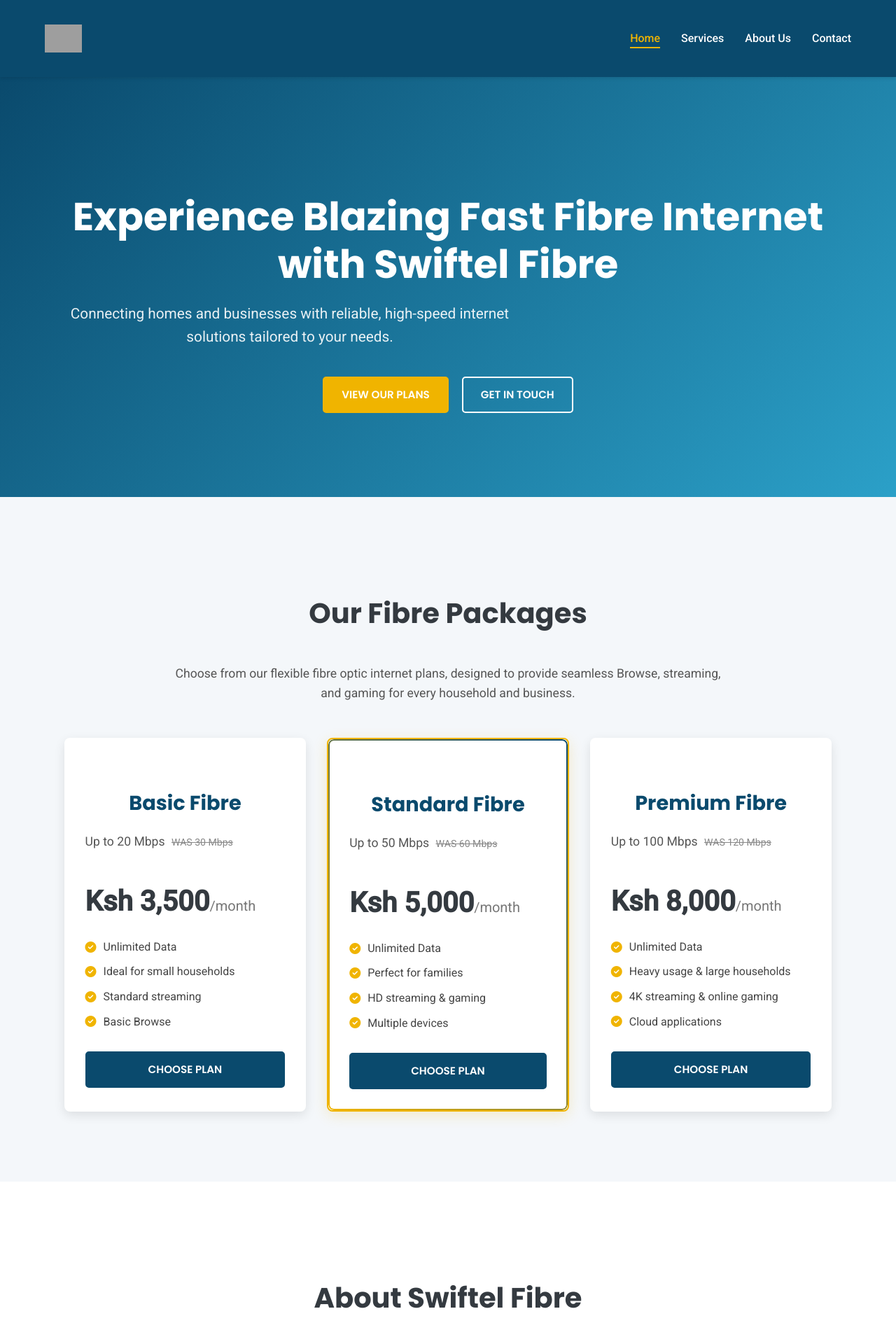
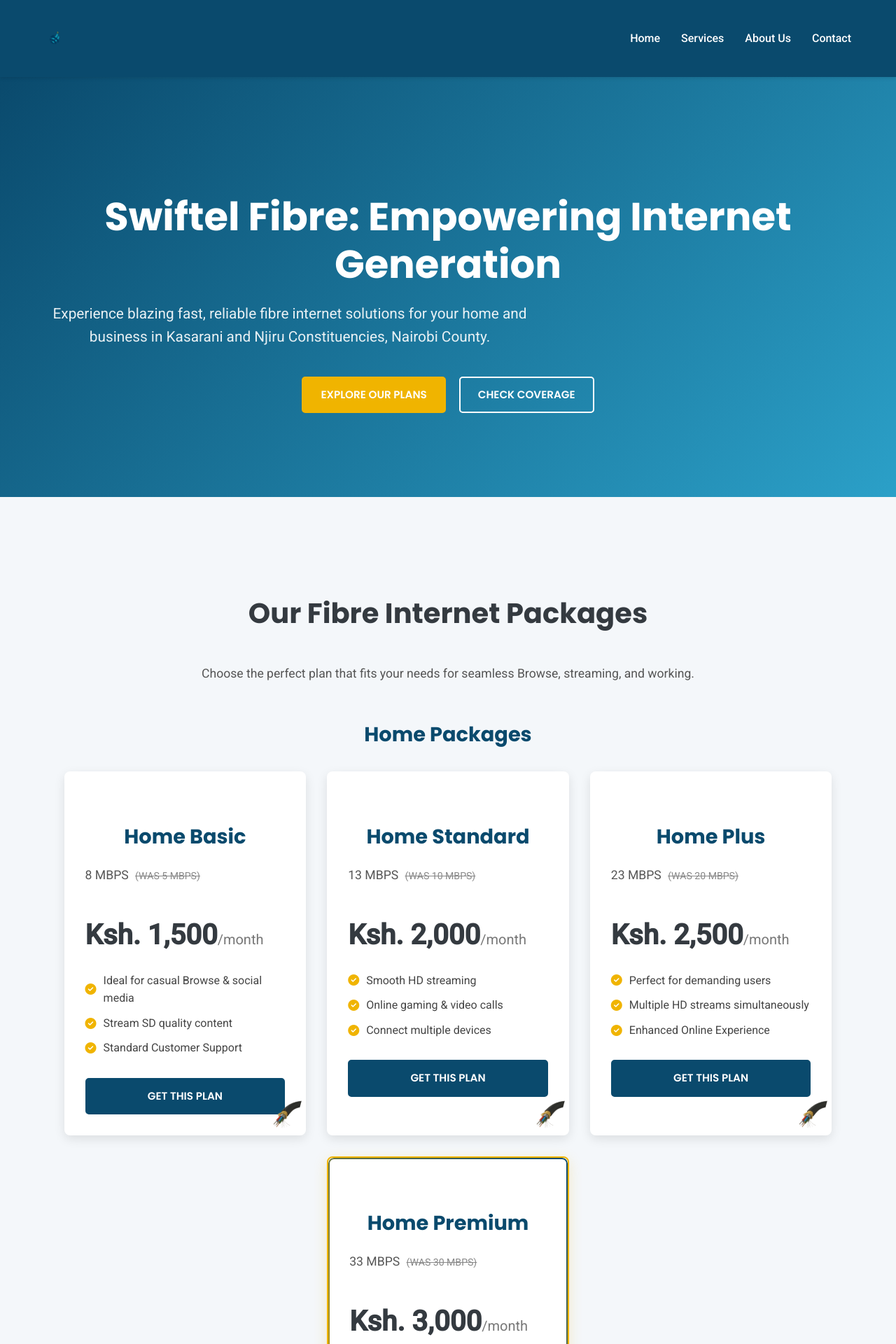
Before and after one commit to swiftel-fibre/swiftel-fibre.github.io, a PHP site: page /pages/index.html in a window 1280 px wide. Shown: the top 1920 px of the page at 70% size. Run offline with PHP 8.4, Linux system fonts and the light colour scheme; grey boxes are pictures that could not be loaded.

Commit message:
commit18

```diff
--- a/css/styles.css
+++ b/css/styles.css
@@ -257,7 +257,7 @@
     text-align: left;
     transition: transform 0.3s ease, box-shadow 0.3s ease;
     position: relative;
-    overflow: hidden; /* Important for the gradient border effect */
+    overflow: hidden; /* Important for the gradient border effect and fibre accent */
 }
 
 /* Gradient Border on Hover for Cards */
@@ -306,31 +306,35 @@
     box-shadow: 0 10px 25px rgba(0,0,0,0.15);
 }
 
-/* Fibre optic accent for cards - THIS IS THE ONE THAT WAS COMMENTED OUT */
-/*
+/* Fibre optic accent for cards - NOW USING AN IMAGE */
 .service-cards .card::after {
-    content: '';
+    content: ''; /* Still needed for pseudo-elements */
     position: absolute;
-    bottom: 0;
-    right: 0;
-    width: 60px;
-    height: 60px;
-    background-image: url('../assets/images/fibre-accents/fibre-cable-accent.png');
-    background-size: contain;
-    background-repeat: no-repeat;
-    background-position: center;
-    z-index: 2;
-    opacity: 0.9;
-    transform: scale(0.9) rotate(15deg);
-    transition: transform 0.3s ease-out, opacity 0.3s ease-out;
-    pointer-events: none;
+    /* --- UPDATED POSITIONING HERE --- */
+    bottom: 0; /* Furthest bottom */
+    right: 0;  /* Furthest right */
+    /* --- END UPDATED POSITIONING --- */
+    width: 60px;  /* Adjust this width based on the actual size you want the image */
+    height: 60px; /* Adjust this height based on the actual size you want the image */
+
+    /* IMPORTANT: Ensure 'fibre-cable-accent.png' is a transparent PNG version of the image */
+    background-image: url('../assets/images/fibre-accents/fibre-cable-accent.png'); /* <-- REPLACE 'fibre-cable-accent.png' with your image file name */
+    background-size: contain; /* Ensures the entire image fits within the defined width/height */
+    background-repeat: no-repeat; /* Prevents the image from repeating */
+    background-position: center; /* Centers the image within its allocated space */
+
+    z-index: 2; /* Ensures it stays above other content if necessary */
+    opacity: 0.9; /* Make it slightly transparent initially */
+    transform: scale(0.9) rotate(15deg); /* Start slightly smaller and angled for dynamic effect */
+    transition: transform 0.3s ease-out, opacity 0.3s ease-out; /* Smooth transitions */
+    pointer-events: none; /* Important: Ensures the pseudo-element doesn't block clicks on card content */
 }
 
+/* Hover effect for the fibre accent */
 .service-cards .card:hover::after {
-    transform: scale(1.05) rotate(20deg);
-    opacity: 1;
+    transform: scale(1.05) rotate(20deg); /* Slightly larger and more rotated on hover */
+    opacity: 1; /* Fully opaque on hover */
 }
-*/
 
 
 .service-cards .card h3 {
@@ -671,10 +675,6 @@
         font-size: 1.1em;
     }
 
-    .btn {
-        margin: 10px; /* Adjust button spacing for grouped buttons */
-    }
-
     .service-cards .card {
         width: 45%; /* Two cards per row on tablets */
     }
--- a/pages/index.html
+++ b/pages/index.html
@@ -4,21 +4,22 @@
     <meta charset="UTF-8">
     <meta name="viewport" content="width=device-width, initial-scale=1.0">
     <title>Swiftel Fibre - Empowering Internet Generation</title>
-    <link rel="icon" type="image/png" href="../logo.png"> <link rel="stylesheet" href="../css/styles.css">
+    <link rel="stylesheet" href="../css/styles.css">
     <link href="https://fonts.googleapis.com/css2?family=Poppins:wght@400;600;700&family=Roboto:wght@400;500&display=swap" rel="stylesheet">
     <link rel="stylesheet" href="../assets/fontawesome/css/all.min.css">
 </head>
 <body>
+
     <header class="main-header">
         <div class="container">
             <div class="logo">
                 <a href="#">
-                    <img src="../assets/images/full-swiftel-logo.png" alt="Swiftel Fibre Logo" class="logo-img">
+                    <img src="../assets/images/logo.png" alt="Swiftel Fibre Logo" class="logo-img">
                 </a>
             </div>
             <nav class="main-nav">
                 <ul>
-                    <li><a href="#home" class="active">Home</a></li>
+                    <li><a href="#home">Home</a></li>
                     <li><a href="#services">Services</a></li>
                     <li><a href="about.html">About Us</a></li> <li><a href="#contact">Contact</a></li>
                 </ul>
@@ -26,126 +27,196 @@
         </div>
     </header>
 
-    <main>
-        <section class="hero-section" id="home">
+    <section id="home" class="hero-section">
         <div class="container">
-                <h1>Experience Blazing Fast Fibre Internet with Swiftel Fibre</h1>
-                <p>Connecting homes and businesses with reliable, high-speed internet solutions tailored to your needs.</p>
-                <div class="hero-buttons">
-                    <a href="#services" class="btn primary-btn">View Our Plans</a>
-                    <a href="#contact" class="btn secondary-btn">Get in Touch</a>
-                </div>
+            <h1>Swiftel Fibre: Empowering Internet Generation</h1>
+            <p>Experience blazing fast, reliable fibre internet solutions for your home and business in Kasarani and Njiru Constituencies, Nairobi County.</p>
+            <a href="#services" class="btn primary-btn">Explore Our Plans</a>
+            <a href="#contact" class="btn secondary-btn">Check Coverage</a>
         </div>
     </section>
 
-        <section class="services-section" id="services">
+    <section id="services" class="services-section">
         <div class="container">
-                <h2>Our Fibre Packages</h2>
-                <p class="section-description">
-                    Choose from our flexible fibre optic internet plans, designed to provide seamless Browse, streaming, and gaming for every household and business.
-                </p>
+            <h2>Our Fibre Internet Packages</h2>
+            <p class="section-description">Choose the perfect plan that fits your needs for seamless Browse, streaming, and working.</p>
 
+            <h3>Home Packages</h3>
             <div class="service-cards">
                 <div class="card">
-                        <h3>Basic Fibre</h3>
-                        <p class="speed">Up to 20 Mbps <span class="was-speed">WAS 30 Mbps</span></p>
-                        <p class="price">Ksh 3,500<span>/month</span></p>
+                    <h3>Home Basic</h3>
+                    <p class="speed">8 MBPS <span class="was-speed">(WAS 5 MBPS)</span></p>
+                    <p class="price">Ksh. 1,500<span>/month</span></p>
                     <ul>
-                            <li><i class="fas fa-check-circle"></i> Unlimited Data</li>
-                            <li><i class="fas fa-check-circle"></i> Ideal for small households</li>
-                            <li><i class="fas fa-check-circle"></i> Standard streaming</li>
-                            <li><i class="fas fa-check-circle"></i> Basic Browse</li>
+                        <li><i class="fas fa-check-circle"></i> Ideal for casual Browse & social media</li>
+                        <li><i class="fas fa-check-circle"></i> Stream SD quality content</li>
+                        <li><i class="fas fa-check-circle"></i> Standard Customer Support</li>
                     </ul>
-                        <a href="#" class="btn card-btn">Choose Plan</a>
+                    <a href="#contact" class="btn card-btn">Get This Plan</a>
+                </div>
+
+                <div class="card">
+                    <h3>Home Standard</h3>
+                    <p class="speed">13 MBPS <span class="was-speed">(WAS 10 MBPS)</span></p>
+                    <p class="price">Ksh. 2,000<span>/month</span></p>
+                    <ul>
+                        <li><i class="fas fa-check-circle"></i> Smooth HD streaming</li>
+                        <li><i class="fas fa-check-circle"></i> Online gaming & video calls</li>
+                        <li><i class="fas fa-check-circle"></i> Connect multiple devices</li>
+                    </ul>
+                    <a href="#contact" class="btn card-btn">Get This Plan</a>
+                </div>
+
+                <div class="card">
+                    <h3>Home Plus</h3>
+                    <p class="speed">23 MBPS <span class="was-speed">(WAS 20 MBPS)</span></p>
+                    <p class="price">Ksh. 2,500<span>/month</span></p>
+                    <ul>
+                        <li><i class="fas fa-check-circle"></i> Perfect for demanding users</li>
+                        <li><i class="fas fa-check-circle"></i> Multiple HD streams simultaneously</li>
+                        <li><i class="fas fa-check-circle"></i> Enhanced Online Experience</li>
+                    </ul>
+                    <a href="#contact" class="btn card-btn">Get This Plan</a>
                 </div>
 
                 <div class="card featured">
-                        <h3>Standard Fibre</h3>
-                        <p class="speed">Up to 50 Mbps <span class="was-speed">WAS 60 Mbps</span></p>
-                        <p class="price">Ksh 5,000<span>/month</span></p>
+                    <h3>Home Premium</h3>
+                    <p class="speed">33 MBPS <span class="was-speed">(WAS 30 MBPS)</span></p>
+                    <p class="price">Ksh. 3,000<span>/month</span></p>
                     <ul>
-                            <li><i class="fas fa-check-circle"></i> Unlimited Data</li>
-                            <li><i class="fas fa-check-circle"></i> Perfect for families</li>
-                            <li><i class="fas fa-check-circle"></i> HD streaming & gaming</li>
-                            <li><i class="fas fa-check-circle"></i> Multiple devices</li>
+                        <li><i class="fas fa-check-circle"></i> Ultimate home connectivity</li>
+                        <li><i class="fas fa-check-circle"></i> Ideal for remote work & 4K streaming</li>
+                        <li><i class="fas fa-check-circle"></i> Priority Support & Installation</li>
                     </ul>
-                        <a href="#" class="btn card-btn">Choose Plan</a>
+                    <a href="#contact" class="btn card-btn">Get This Plan</a>
+                </div>
+            </div>
+
+            <h3 style="margin-top: 60px;">Business Packages (Dedicated FUP)</h3>
+            <div class="service-cards">
+                <div class="card">
+                    <h3>Business Standard</h3>
+                    <p class="speed">23 MBPS <span class="was-speed">(WAS 20 MBPS)</span></p>
+                    <p class="price">Ksh. 5,000<span>/month</span></p>
+                    <ul>
+                        <li><i class="fas fa-check-circle"></i> Reliable connectivity for small offices</li>
+                        <li><i class="fas fa-check-circle"></i> VoIP & cloud applications</li>
+                        <li><i class="fas fa-check-circle"></i> Dedicated Business Line</li>
+                    </ul>
+                    <a href="#contact" class="btn card-btn">Get a Quote</a>
+                </div>
+
+                <div class="card featured">
+                    <h3>Business Pro</h3>
+                    <p class="speed">33 MBPS <span class="was-speed">(WAS 30 MBPS)</span></p>
+                    <p class="price">Ksh. 8,000<span>/month</span></p>
+                    <ul>
+                        <li><i class="fas fa-check-circle"></i> High-performance for growing businesses</li>
+                        <li><i class="fas fa-check-circle"></i> Seamless data transfers</li>
+                        <li><i class="fas fa-check-circle"></i> 24/7 Priority Business Support</li>
+                    </ul>
+                    <a href="#contact" class="btn card-btn">Get a Quote</a>
                 </div>
 
                 <div class="card">
-                        <h3>Premium Fibre</h3>
-                        <p class="speed">Up to 100 Mbps <span class="was-speed">WAS 120 Mbps</span></p>
-                        <p class="price">Ksh 8,000<span>/month</span></p>
+                    <h3>Business Elite</h3>
+                    <p class="speed">43 MBPS <span class="was-speed">(WAS 40 MBPS)</span></p>
+                    <p class="price">Ksh. 10,000<span>/month</span></p>
                     <ul>
-                            <li><i class="fas fa-check-circle"></i> Unlimited Data</li>
-                            <li><i class="fas fa-check-circle"></i> Heavy usage & large households</li>
-                            <li><i class="fas fa-check-circle"></i> 4K streaming & online gaming</li>
-                            <li><i class="fas fa-check-circle"></i> Cloud applications</li>
+                        <li><i class="fas fa-check-circle"></i> Robust connectivity for medium-sized enterprises</li>
+                        <li><i class="fas fa-check-circle"></i> Critical operations & large teams</li>
+                        <li><i class="fas fa-check-circle"></i> Enhanced Security Protocols</li>
                     </ul>
-                        <a href="#" class="btn card-btn">Choose Plan</a>
+                    <a href="#contact" class="btn card-btn">Get a Quote</a>
+                </div>
+
+                <div class="card">
+                    <h3>Business Ultimate</h3>
+                    <p class="speed">63 MBPS <span class="was-speed">(WAS 60 MBPS)</span></p>
+                    <p class="price">Ksh. 12,000<span>/month</span></p>
+                    <ul>
+                        <li><i class="fas fa-check-circle"></i> Enterprise-grade internet</li>
+                        <li><i class="fas fa-check-circle"></i> Maximize productivity for large organizations</li>
+                        <li><i class="fas fa-check-circle"></i> Dedicated Account Manager</li>
+                    </ul>
+                    <a href="#contact" class="btn card-btn">Get a Quote</a>
                 </div>
             </div>
         </div>
     </section>
 
-        <section class="about-section">
+    <section id="contact" class="contact-section">
         <div class="container">
-                <h2>About Swiftel Fibre</h2>
-                <p class="section-description">
-                    Swiftel Fibre is a leading internet service provider dedicated to delivering reliable, high-speed fibre optic internet to homes and businesses. We are committed to providing seamless connectivity and exceptional customer service.
-                </p>
-                <a href="about.html" class="btn primary-btn">Learn More About Us</a>
-            </div>
-        </section>
-
-        <section class="contact-section" id="contact">
-            <div class="container">
-                <h2>Contact Us</h2>
-                <p class="section-description">
-                    Have questions or need assistance? Reach out to us, and our team will be happy to help.
-                </p>
+            <h2>Get in Touch with Swiftel Fibre</h2>
+            <p class="section-description">We'd love to hear from you! Fill out the form below or use our direct contact details.</p>
 
             <div class="contact-content">
                 <div class="contact-info">
-                        <h3>Get in Touch</h3>
-                        <p><i class="fas fa-map-marker-alt"></i> 123 Fibre Optic Avenue, Nairobi, Kenya</p>
-                        <p><i class="fas fa-phone"></i> +254 7XX XXX XXX</p>
-                        <p><i class="fas fa-envelope"></i> info@swiftelfibre.co.ke</p>
+                    <p><i class="fas fa-phone-alt"></i> Office No: +254 111 250 055</p>
+                    <p><i class="fas fa-envelope"></i> Email: swiftytelk@gmail.com</p>
+                    <p><i class="fas fa-map-marker-alt"></i> Coverage: Kasarani & Njiru Constituencies, Nairobi County</p>
                     <div class="contact-social-links">
-                            <a href="#" aria-label="Facebook"><i class="fab fa-facebook-f"></i></a>
-                            <a href="#" aria-label="Twitter"><i class="fab fa-twitter"></i></a>
-                            <a href="#" aria-label="LinkedIn"><i class="fab fa-linkedin-in"></i></a>
-                            <a href="#" aria-label="Instagram"><i class="fab fa-instagram"></i></a>
+                        <a href="mailto:swiftytelk@gmail.com" target="_blank" aria-label="Email"><i class="fas fa-envelope"></i></a>
+                        <a href="https://instagram.com/swiftel.fibre" target="_blank" aria-label="Instagram"><i class="fab fa-instagram"></i></a>
+                        <a href="https://wa.me/254111250055" target="_blank" aria-label="WhatsApp"><i class="fab fa-whatsapp"></i></a>
+                        <a href="https://facebook.com/Geoffreynganga.co.ke" target="_blank" aria-label="Facebook"><i class="fab fa-facebook-f"></i></a>
+                        <a href="https://tiktok.com/@swiftel.fibre" target="_blank" aria-label="TikTok"><i class="fab fa-tiktok"></i></a>
                     </div>
                 </div>
 
                 <div class="contact-form">
-                        <h3>Send us a Message</h3>
-                        <form action="#" method="POST">
+                    <form id="contactForm" action="https://formspree.io/f/YOUR_FORMSPREE_ENDPOINT" method="POST">
                         <div class="form-group">
-                                <label for="name">Name</label>
+                            <label for="name">Your Name:</label>
                             <input type="text" id="name" name="name" required>
                         </div>
                         <div class="form-group">
-                                <label for="email">Email</label>
-                                <input type="email" id="email" name="email" required>
+                            <label for="email">Your Email:</label>
+                            <input type="email" id="email" name="_replyto" required>
                         </div>
                         <div class="form-group">
-                                <label for="message">Message</label>
+                            <label for="subject">Subject:</label>
+                            <input type="text" id="subject" name="subject" required>
+                        </div>
+                        <div class="form-group">
+                            <label for="message">Your Message:</label>
                             <textarea id="message" name="message" rows="5" required></textarea>
                         </div>
+                        <input type="hidden" name="_redirect" value="https://swiftel-fibre.github.io/pages/index.html?success=true#contact">
                         <button type="submit" class="btn primary-btn">Send Message</button>
                     </form>
                 </div>
             </div>
         </div>
     </section>
-    </main>
 
     <footer class="main-footer">
         <div class="container">
-            <p>&copy; 2023 Swiftel Fibre. All rights reserved.</p>
+            <p>&copy; <span id="current-year"></span> Swiftel Fibre. All rights reserved.</p>
             </div>
     </footer>
+
+    <script>
+        // JavaScript to dynamically update the current year in the footer
+        document.getElementById('current-year').textContent = new Date().getFullYear();
+
+        // JavaScript to clear the form after successful submission redirection
+        document.addEventListener('DOMContentLoaded', function() {
+            const contactForm = document.getElementById('contactForm');
+            const urlParams = new URLSearchParams(window.location.search);
+
+            // Check if the URL contains '?success=true'
+            if (urlParams.has('success') && urlParams.get('success') === 'true') {
+                if (contactForm) {
+                    contactForm.reset(); // Clears all form fields
+
+                    // Optional: Remove the '?success=true' from the URL for a cleaner look
+                    // This prevents the form from clearing again if the user refreshes the page directly
+                    const cleanUrl = window.location.protocol + "//" + window.location.host + window.location.pathname + window.location.hash;
+                    history.replaceState(null, null, cleanUrl);
+                }
+            }
+        });
+    </script>
 </body>
 </html>
```
Also changed, not shown: pages/about.html (+37 -33 lines). Lines whose indentation alone changed are shown as unchanged.
